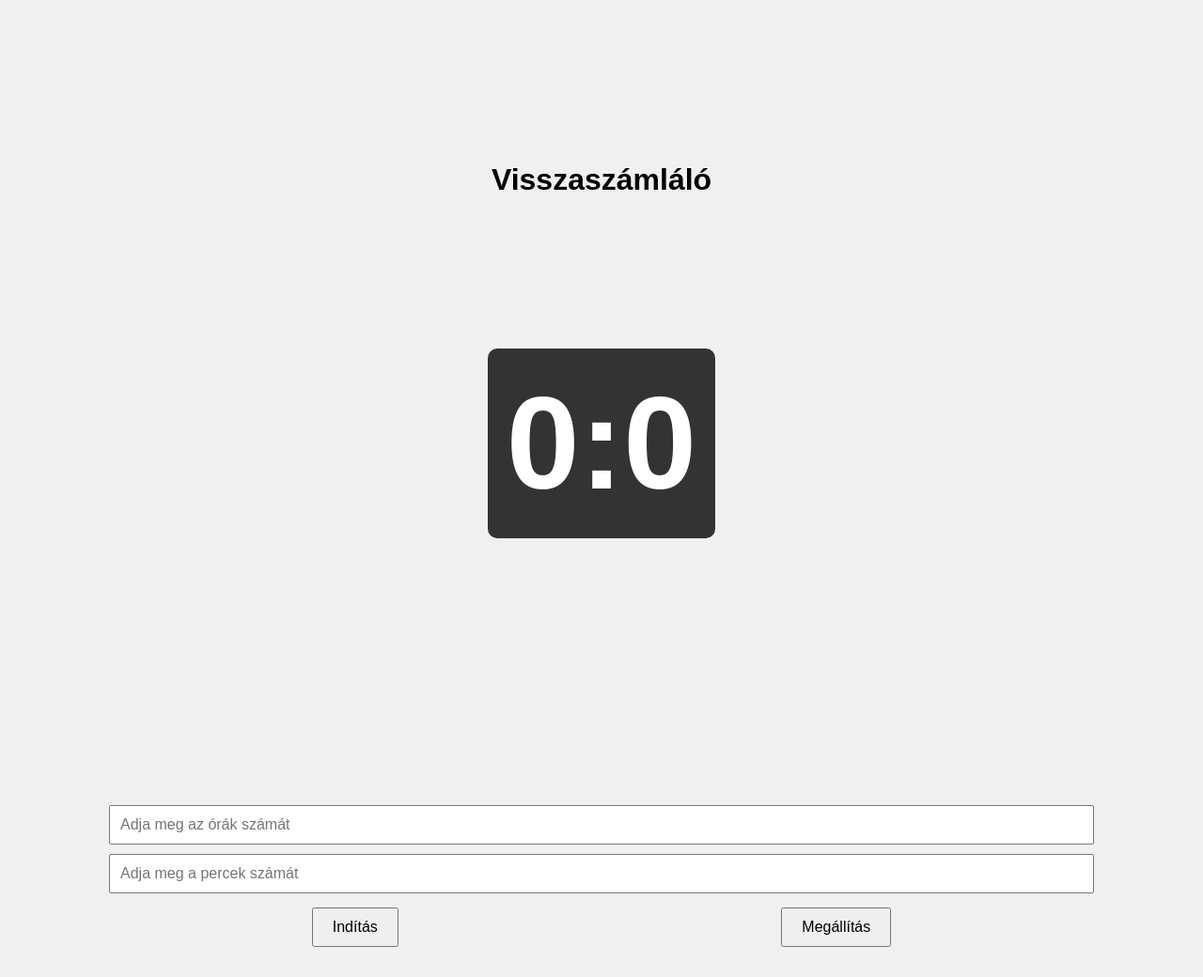
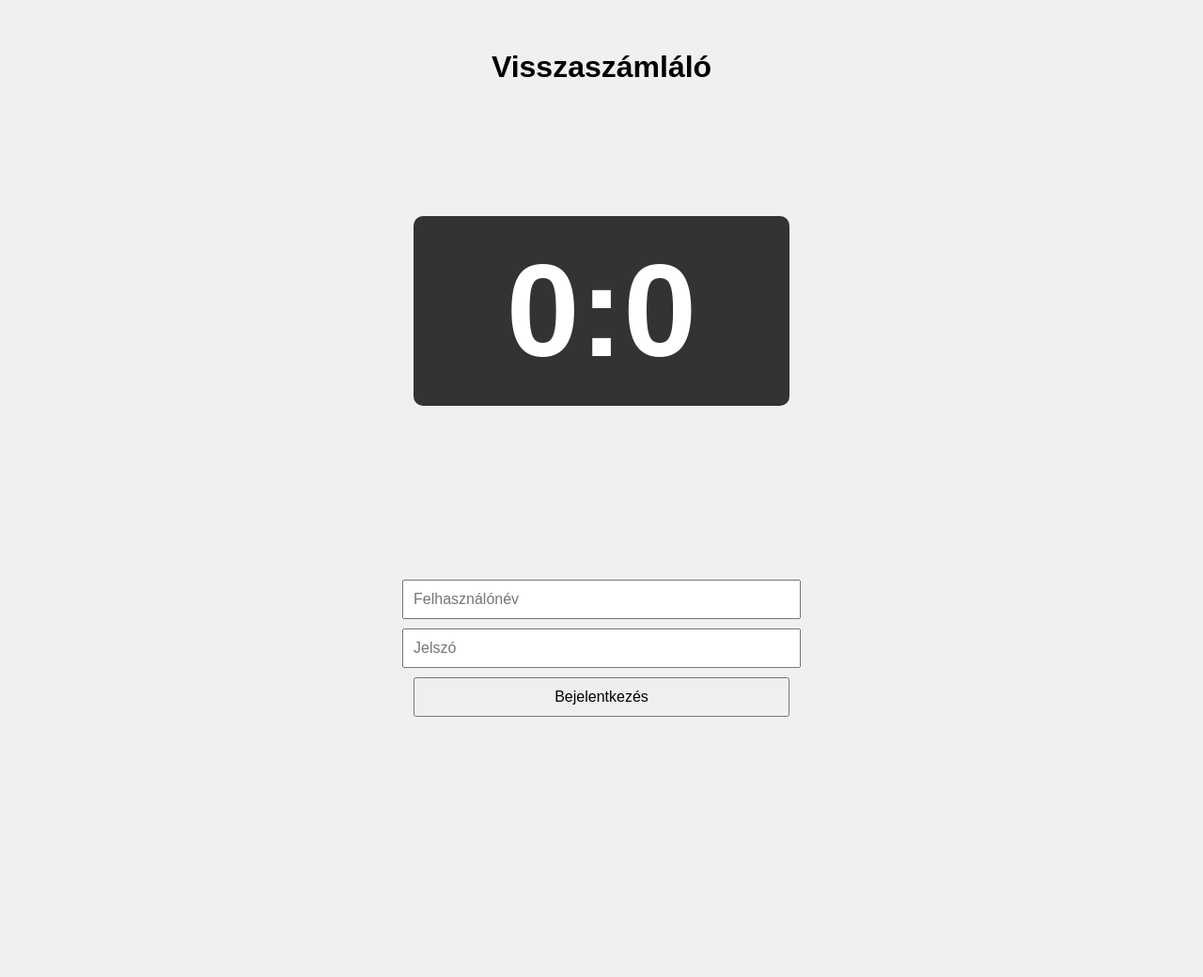
Before and after one commit to SimonBencePeter/timer, a website: page index.html in a window 1280 px wide. Shown: the whole page at 94% size. After the commit the page ends 800 px from the top, so only its background shows below. Drawn offline with nearby package versions, Linux system fonts and the light colour scheme; no server answers.

Commit message:
Update index.html

```diff
--- a/index.html
+++ b/index.html
@@ -10,83 +10,96 @@
             flex-direction: column;
             align-items: center;
             justify-content: center;
-            height: 130vh;
+            height: 100vh;
             margin: 0;
             font-family: Arial, sans-serif;
-            background-color: #f0f0f0; /* Világos szürke háttér */
+            background-color: #f0f0f0;
         }
         #timer-container {
+            width: 80%;
+            max-width: 400px;
+            text-align: center;
+            margin-bottom: 20px;
+        }
+        #timer {
+            font-size: 140px;
+            font-weight: bold;
+            background-color: #333;
+            color: #fff;
+            padding: 20px;
+            border-radius: 10px;
+        }
+        #login-container, #input-container {
+            width: 80%;
+            max-width: 400px;
+            margin-top: 20px;
             display: flex;
             flex-direction: column;
             align-items: center;
-            justify-content: center;
-            width: 100%;
-            height: 100vh; /* Kitölti a kijelző nagy részét */
-        }
-        #timer {
-            font-size: 140px; /* Nagyobb betűméret */
-            font-weight: bold; /* Vastagabb betűtípus */
-            background-color: #333; /* Szürkés háttér */
-            color: #fff; /* Fehér betűszín */
-            padding: 20px;
-            border-radius: 10px;
-            text-align: center;
         }
         #input-container {
-            display: flex;
-            flex-direction: column;
-            align-items: center;
-            width: 80%;
-            margin-top: 20px;
+            display: none;
         }
-        .button-container {
-            display: flex;
-            justify-content: space-around;
-            width: 100%;
-        }
-        input {
-            margin: 5px 0;
+        input, button {
             padding: 10px;
             font-size: 16px;
-            width: 100%; /* Széles beviteli mezők */
-        }
-        button {
-            padding: 10px 20px;
-            font-size: 16px;
-            cursor: pointer;
-            margin-top: 10px;
+            margin: 5px 0;
+            width: 100%;
         }
     </style>
     <script src="https://cdn.socket.io/4.7.1/socket.io.min.js"></script>
     <script>
-        const socket = io(); // Socket kapcsolat létrehozása a szerverrel
+        let socket;
 
-        let isPaused = false; // Változó a visszaszámláló állapotának nyomon követéséhez
+        async function login() {
+            const username = document.getElementById("username").value;
+            const password = document.getElementById("password").value;
 
-        socket.on('updateCountdown', function(countdownTime) {
-            // Visszaszámláló frissítése
+            const response = await fetch("/login", {
+                method: "POST",
+                headers: {
+                    "Content-Type": "application/json"
+                },
+                body: JSON.stringify({ username, password })
+            });
+
+            if (response.ok) {
+                const { token } = await response.json();
+                startSocketConnection(token);
+                document.getElementById("login-container").style.display = "none";
+                document.getElementById("input-container").style.display = "flex";
+            } else {
+                alert("Hibás felhasználónév vagy jelszó!");
+            }
+        }
+
+        function startSocketConnection(token) {
+            socket = io({ auth: { token } });
+
+            socket.on("updateCountdown", (countdownTime) => {
                 const hours = Math.floor(countdownTime / 3600);
                 const minutes = Math.floor((countdownTime % 3600) / 60);
                 const seconds = countdownTime % 60;
                 const hoursText = hours > 0 ? `${hours}:` : "";
                 document.getElementById("timer").innerText = `${hoursText}${minutes}:${seconds}`;
             });
+        }
 
         function setCountdown() {
             const hours = parseInt(document.getElementById('hoursInput').value) || 0;
             const minutes = parseInt(document.getElementById('minutesInput').value) || 0;
             const timeInSeconds = (hours * 3600) + (minutes * 60);
-            socket.emit('setCountdown', timeInSeconds); // Visszaszámlálási idő elküldése a szervernek
+            socket.emit('setCountdown', timeInSeconds);
         }
 
         function stopCountdown() {
-            socket.emit('stopCountdown'); // Visszaszámlálási idő megállítása a szerveren
+            socket.emit('stopCountdown');
             document.getElementById("stop-btn").style.display = "none";
             document.getElementById("resume-btn").style.display = "block";
         }
 
         function resumeCountdown() {
-            socket.emit('resumeCountdown'); // Visszaszámlálási idő folytatása a szerveren
+            socket.emit('resumeCountdown');
             document.getElementById("stop-btn").style.display = "block";
             document.getElementById("resume-btn").style.display = "none";
         }
@@ -97,14 +110,19 @@
         <h1>Visszaszámláló</h1>
         <p id="timer">0:0</p>
     </div>
+
+    <div id="login-container">
+        <input type="text" id="username" placeholder="Felhasználónév">
+        <input type="password" id="password" placeholder="Jelszó">
+        <button onclick="login()">Bejelentkezés</button>
+    </div>
+
     <div id="input-container">
         <input type="number" id="hoursInput" placeholder="Adja meg az órák számát" />
         <input type="number" id="minutesInput" placeholder="Adja meg a percek számát" />
-        <div class="button-container">
         <button onclick="setCountdown()">Indítás</button>
         <button id="stop-btn" onclick="stopCountdown()">Megállítás</button>
         <button id="resume-btn" onclick="resumeCountdown()" style="display: none;">Folytatás</button>
     </div>
-    </div>
 </body>
 </html>
```
Lines whose indentation alone changed are shown as unchanged.
